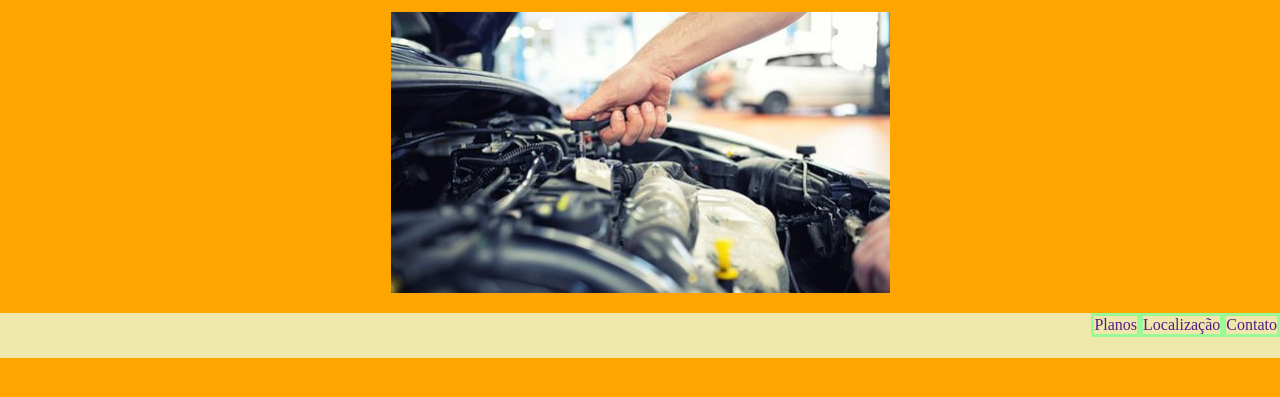
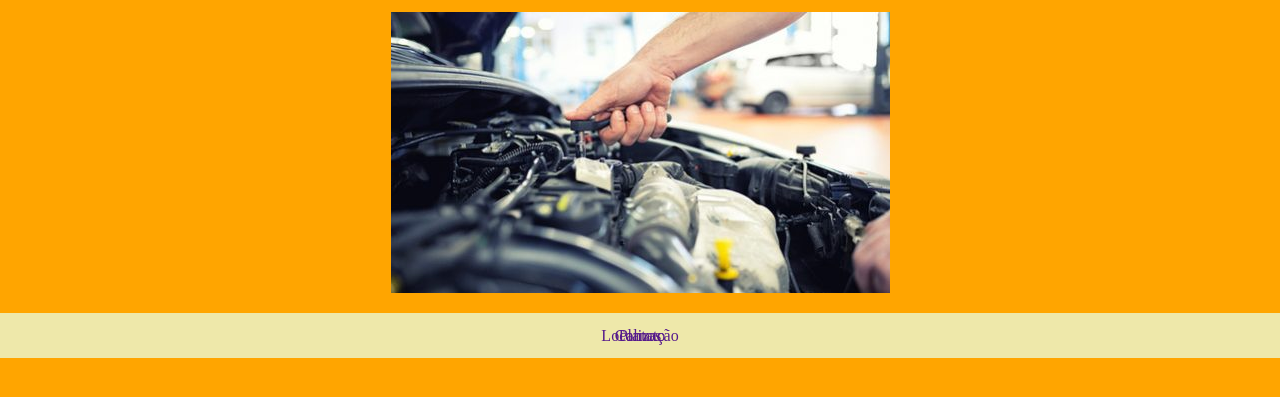
Before and after one commit to WendSant/Estudos_basico, a plain HTML site: page index.html in a window 1280 px wide. Shown: the part 73-470 px from the top of the page. Drawn offline with Linux system fonts and the light colour scheme.

Commit message:
Projeto de menu que ainda não deu certo

```diff
--- a/css/style.css
+++ b/css/style.css
@@ -53,21 +53,20 @@ main {
         margin: auto;
         background-color: palegoldenrod;
         height: 45px;
-        text-align: center;
+        position: relative;
 
 
 }
 
 .menu1 ul li{
+        position: absolute;
         list-style-type: none;
-        display: inline-block;
-        float: inline-end;
-        border: palegreen;
-        border-style: solid;
+        top: 50%;
+        left: 50%;
+        transform: translate(-50%, -50%);
+}
 
 
-
-}
 
 .menu1 a {
     text-decoration: none;
```
